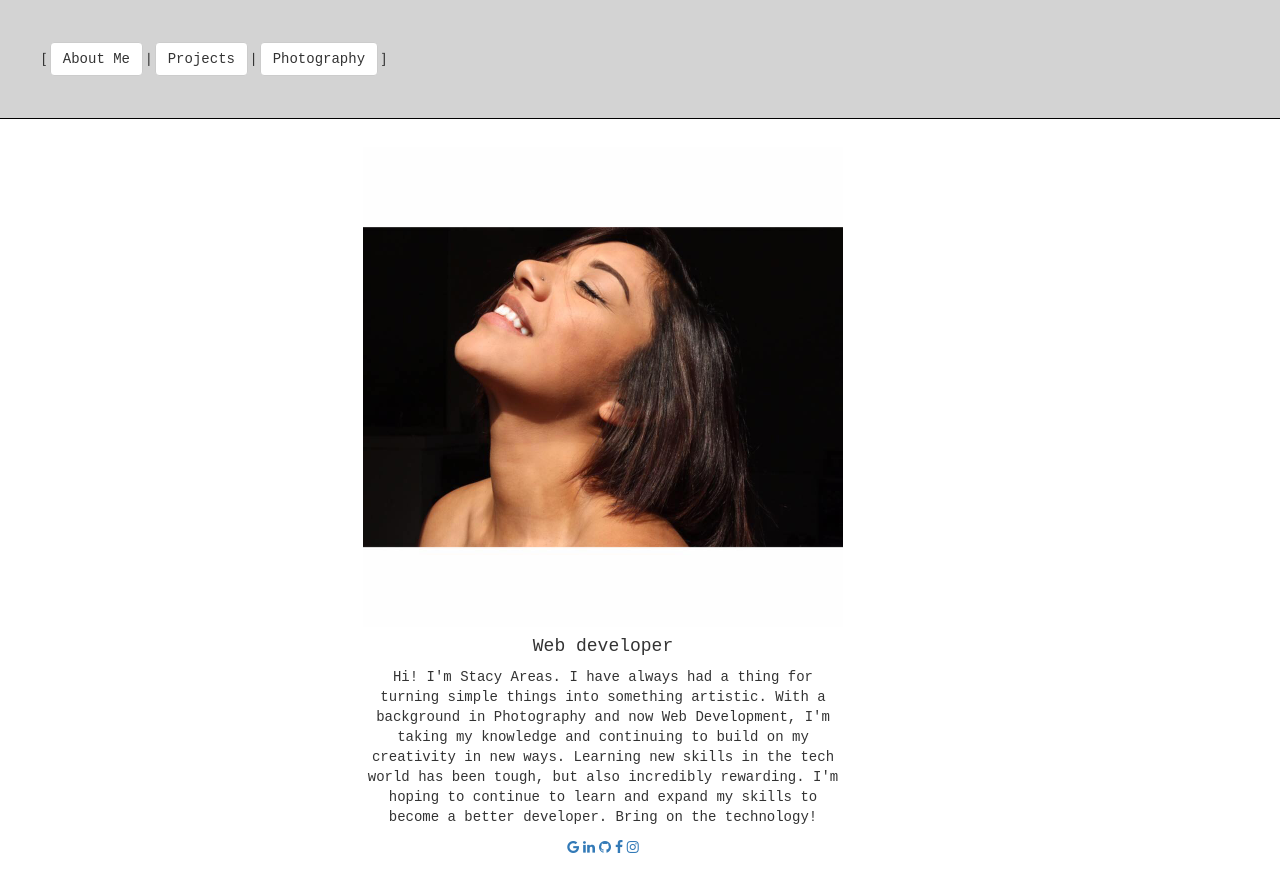
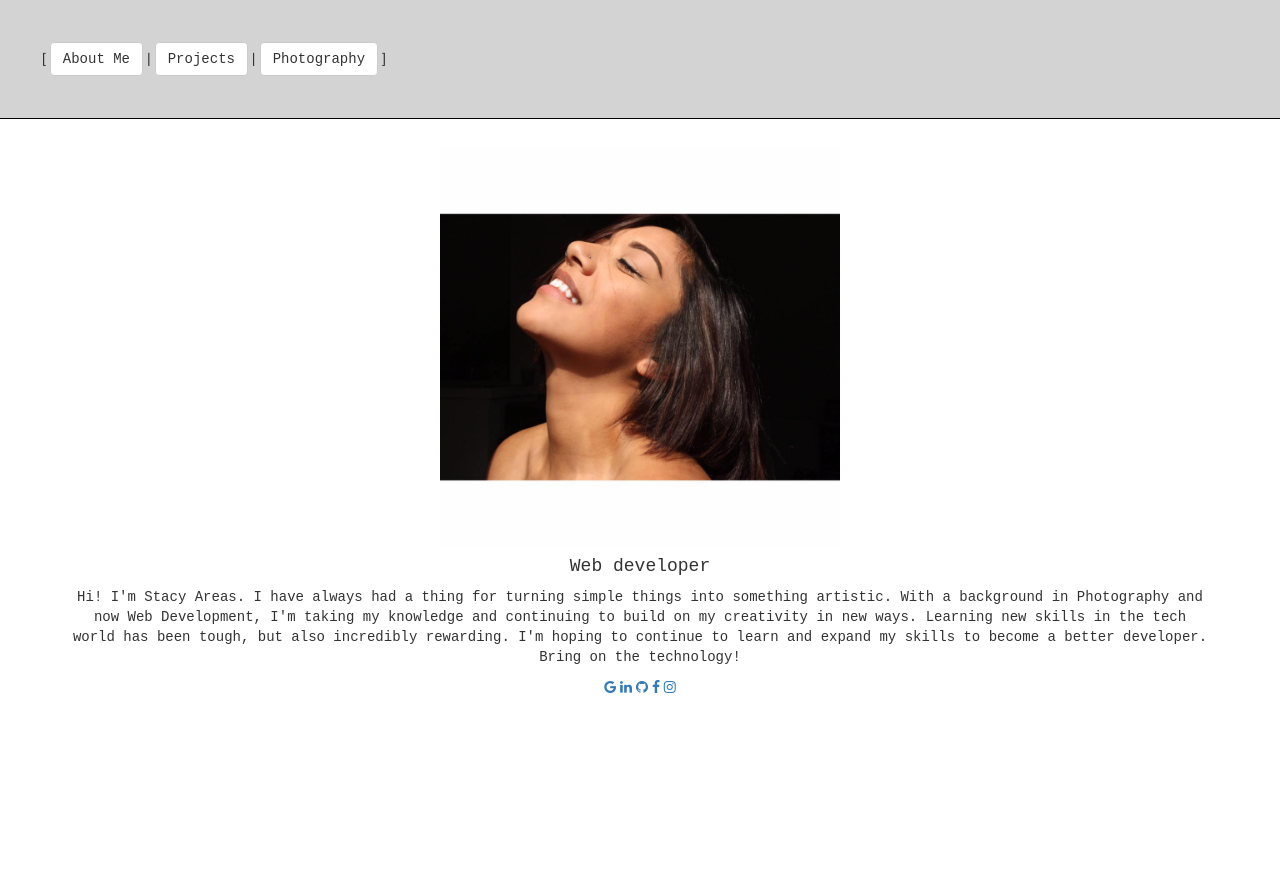
Before and after one commit to jsdelivrbot/portfolio-8, a website: page app/index.html at #!/aboutMe in a window 1280 px wide. After the commit the page ends 800 px from the top, so only its background shows below. Drawn offline with nearby package versions, Linux system fonts and the light colour scheme; some packages are replaced by stand-ins of ours.

Commit message:
fix about me to scale with smaller devices

```diff
--- a/app/aboutMe/aboutMe.html
+++ b/app/aboutMe/aboutMe.html
@@ -1,11 +1,9 @@
 <div ng-controller="AboutMeCtrl">
 
 	<div class="container">
-		<div class="row">
-			<div class="col-sm-12">
-				<div class="card me text-center" style="width: 30rem;">
-					<img class="card-img-top img-responsive" src="public/me.jpg">
-					<div class="card-block">
+  	<img class=" img-responsive" src="public/me.jpg" style="width: 400px; height: 400px; margin: auto;">
+		<div class="card text-center">
+  		<div class="card-img-overlay">
     		<h4 class="card-title">Web developer</h4>
     		<p class="card-text">Hi! I'm Stacy Areas. I have always had a thing for turning simple things into
 					something artistic. With a background in Photography and now Web Development, I'm
@@ -21,7 +19,5 @@
   		</div>
 		</div>
 	</div>
-		</div>
-	</div>
 
 </div>
--- a/app/app.css
+++ b/app/app.css
@@ -28,12 +28,12 @@
   font-family: monospace;
 }
 
-.col-sm-12 {
+/*.col-sm-12 {
   padding-left: 22em;
   margin-bottom: 5em;
-}
+}*/
 
-.about-me {
+/*.about-me {
   padding: 5em;
   margin-left: 4em;
 }
@@ -41,7 +41,7 @@
 .about-content {
   margin-top: 5em;
   margin-bottom: 5em;
-}
+}*/
 
 .project-col {
   margin-top: 5em;
```
Also changed, not shown: app/photography/photography.html (+1 -0 lines). Lines whose indentation alone changed are shown as unchanged.
